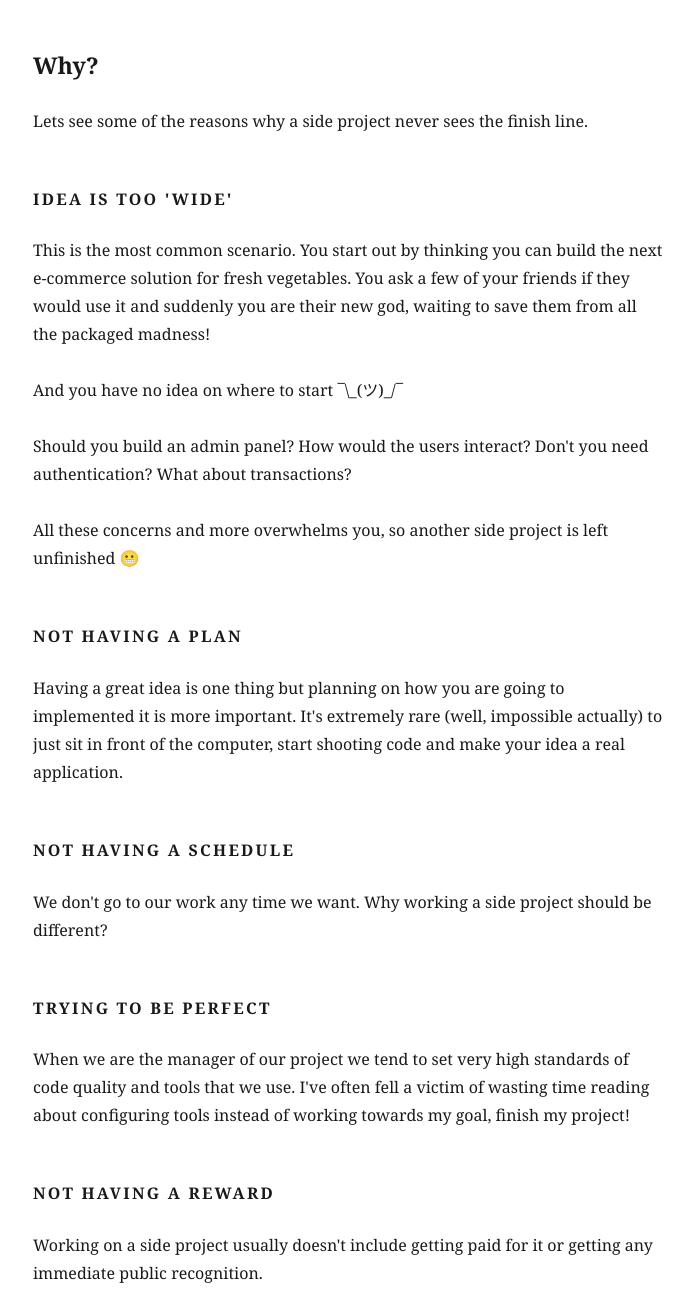
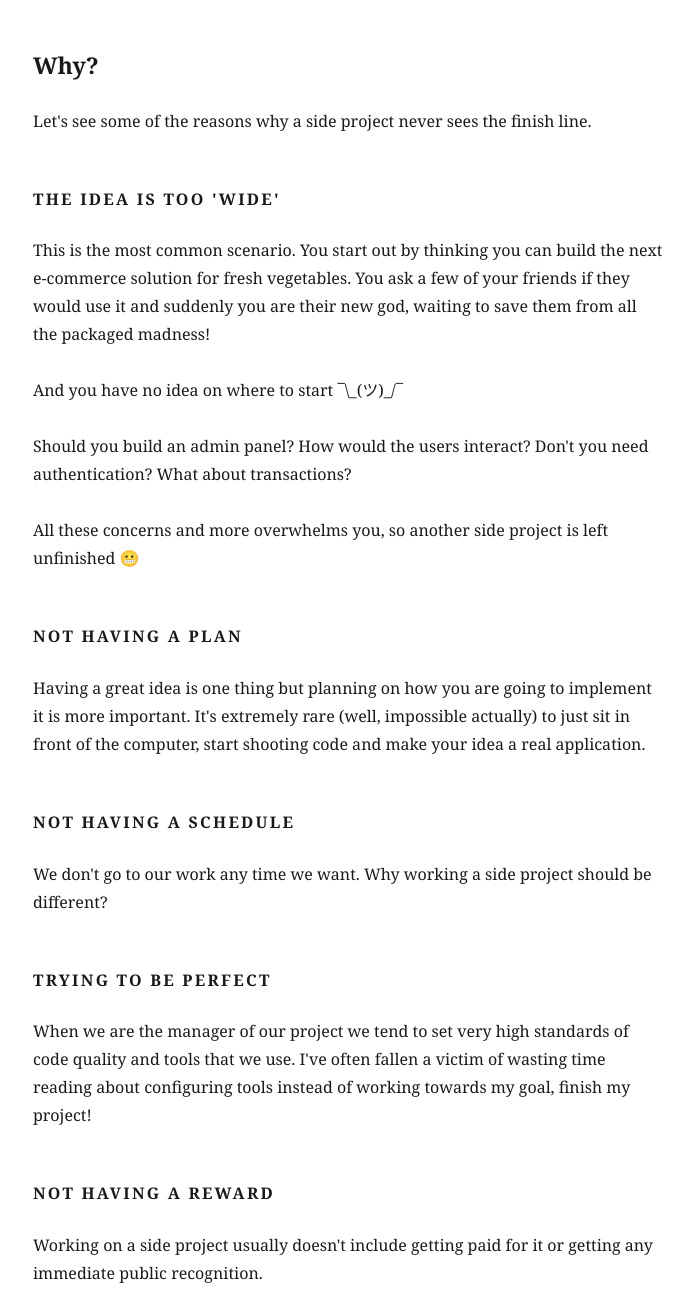
Before and after one commit to george-aidonidis/blog, a Gatsby site: page /side-projects/ in a window 1280 px wide. Shown: the part 702-1992 px from the top of the page, without its empty margins (292-985 px from the left). Built offline with nearby package versions, Linux system fonts and the light colour scheme; Gatsby itself is replaced by a stand-in of ours; some packages are replaced by stand-ins of ours.

Commit message:
fix: Grammar

```diff
--- a/content/blog/side-projects/index.md
+++ b/content/blog/side-projects/index.md
@@ -11,9 +11,9 @@ I love working on side projects but I am just as bad finishing them 😅
 
 ### Why?
 
-Lets see some of the reasons why a side project never sees the finish line.
+Let's see some of the reasons why a side project never sees the finish line.
 
-#### Idea is too 'wide'
+#### The idea is too 'wide'
 
 This is the most common scenario. You start out by thinking you can build the next e-commerce solution for fresh vegetables. You ask a few of your friends if they would use it and suddenly you are their new god, waiting to save them from all the packaged madness!
 
@@ -28,7 +28,7 @@ All these concerns and more overwhelms you, so another side project is left unfi
 
 #### Not having a plan
 
-Having a great idea is one thing but planning on how you are going to implemented it is more important. It's extremely rare (well, impossible actually) to just sit in front of the computer, start shooting code and make your idea a real application.
+Having a great idea is one thing but planning on how you are going to implement it is more important. It's extremely rare (well, impossible actually) to just sit in front of the computer, start shooting code and make your idea a real application.
 
 #### Not having a schedule
 
@@ -36,7 +36,7 @@ We don't go to our work any time we want. Why working a side project should be d
 
 #### Trying to be perfect
 
-When we are the manager of our project we tend to set very high standards of code quality and tools that we use. I've often fell a victim of wasting time reading about configuring tools instead of working towards my goal, finish my project!
+When we are the manager of our project we tend to set very high standards of code quality and tools that we use. I've often fallen a victim of wasting time reading about configuring tools instead of working towards my goal, finish my project!
 
 #### Not having a reward
 
@@ -50,7 +50,7 @@ Now, that doesn't mean that side projects are always doomed. There are a few tip
 
 This is the most important tip suggested by my good friend and colleague. Going for the next Facebook is not feasible. Try for something smaller instead, maybe a function that capitalizes words in an array or a logger extension for the browser. Even if you have a large project idea, try to break it down to very small projects.
 
-Key thing here is that when you build something small it provides the sense of achievement quicker than building a bigger project.
+The key thing here is that when you build something small it provides a sense of achievement quicker than building a bigger project.
 
 #### Plan things
 
```
